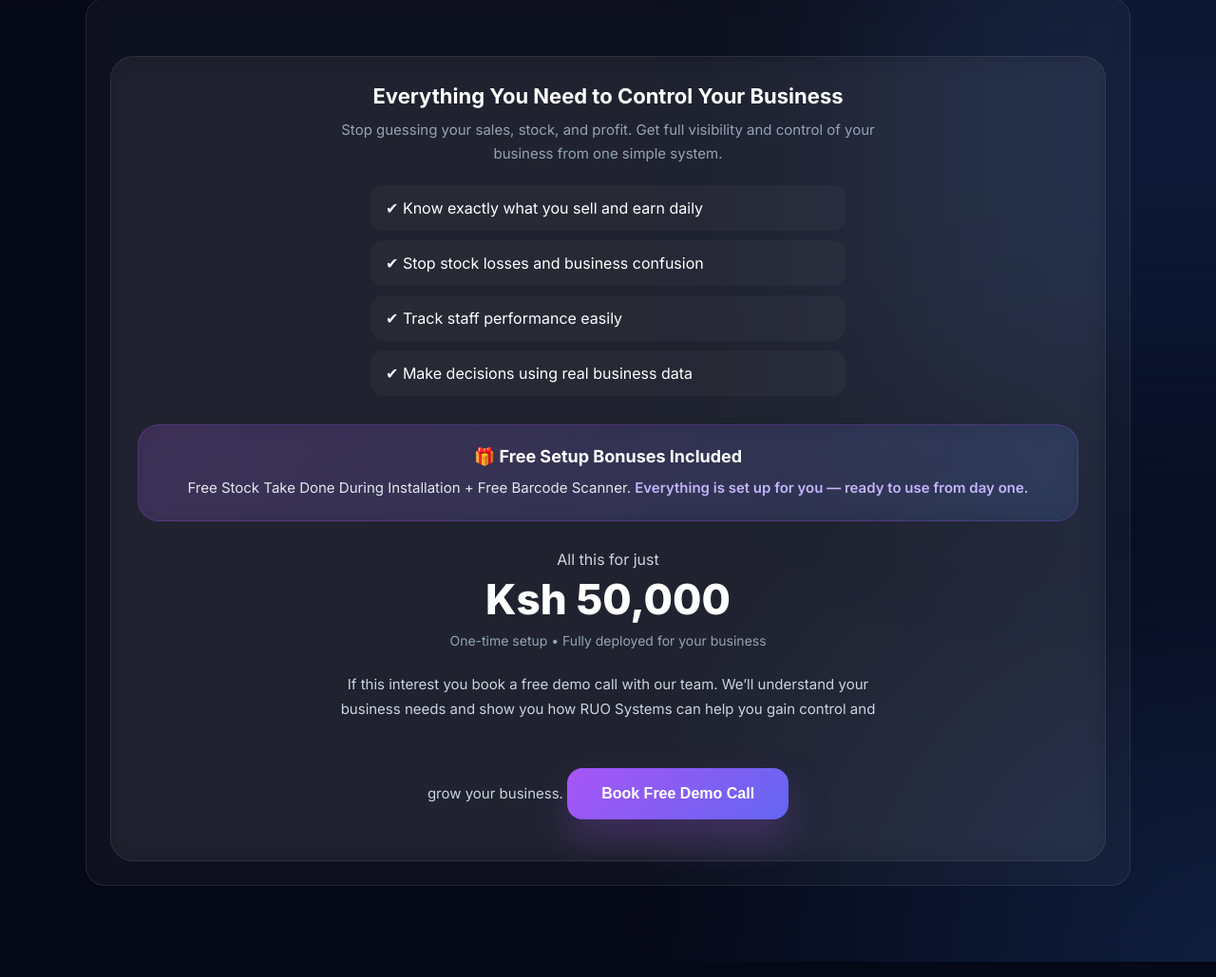
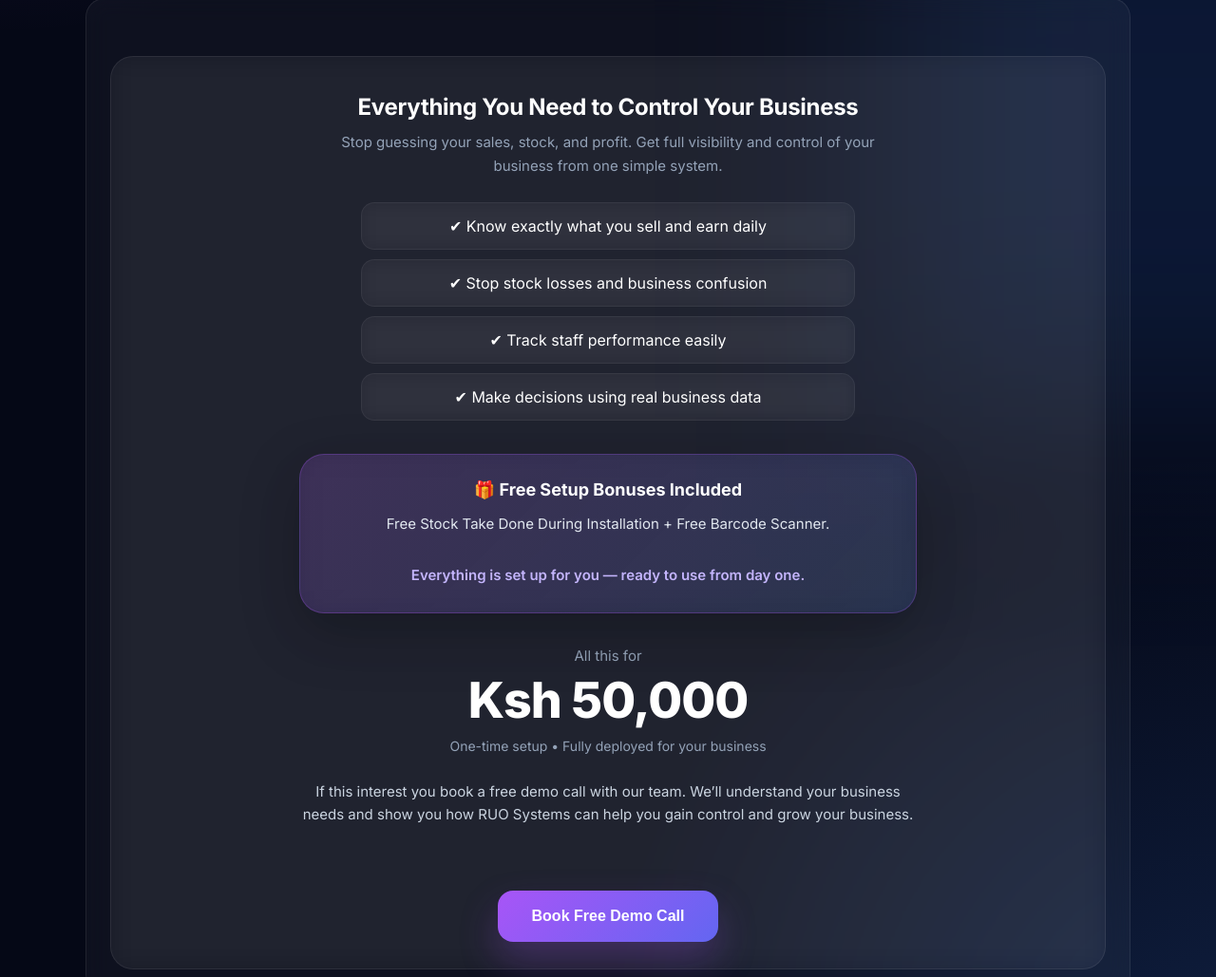
Before and after one commit to ruo-edwin/pos-main-landingpage, a website: page index.html in a window 1280 px wide. Shown: the part 611-1640 px from the top of the page at 95% size. Drawn offline with Linux system fonts and the light colour scheme.

Commit message:
update 7

```diff
--- a/index.html
+++ b/index.html
@@ -521,53 +521,112 @@ text-align:center;
 ">
 
 <!-- HEADER -->
-<h3 style="font-size:22px; margin-bottom:10px;">
+<div style="text-align:center; margin-top:10px;">
+
+<h3 style="
+font-size:24px;
+margin-bottom:10px;
+font-weight:700;
+letter-spacing:-0.3px;
+">
 Everything You Need to Control Your Business
 </h3>
 
-<p style="color:#94a3b8; font-size:15px; line-height:1.7; max-width:600px; margin:0 auto 20px;">
+<p style="
+color:#94a3b8;
+font-size:15px;
+line-height:1.7;
+max-width:620px;
+margin:0 auto 25px;
+">
 Stop guessing your sales, stock, and profit. Get full visibility and control of your business from one simple system.
 </p>
 
+</div>
+
 <!-- CORE VALUE POINTS -->
-<div style="margin-top:20px; display:grid; gap:10px; text-align:left; max-width:500px; margin-left:auto; margin-right:auto;">
+<div style="
+margin-top:20px;
+display:flex;
+flex-direction:column;
+gap:10px;
+max-width:520px;
+margin-left:auto;
+margin-right:auto;
+">
 
-<div style="background:rgba(255,255,255,0.03); padding:14px 16px; border-radius:14px;">
+<div style="
+background:rgba(255,255,255,0.03);
+padding:14px 16px;
+border-radius:14px;
+border:1px solid rgba(255,255,255,0.06);
+backdrop-filter:blur(10px);
+">
 ✔ Know exactly what you sell and earn daily
 </div>
 
-<div style="background:rgba(255,255,255,0.03); padding:14px 16px; border-radius:14px;">
+<div style="
+background:rgba(255,255,255,0.03);
+padding:14px 16px;
+border-radius:14px;
+border:1px solid rgba(255,255,255,0.06);
+backdrop-filter:blur(10px);
+">
 ✔ Stop stock losses and business confusion
 </div>
 
-<div style="background:rgba(255,255,255,0.03); padding:14px 16px; border-radius:14px;">
+<div style="
+background:rgba(255,255,255,0.03);
+padding:14px 16px;
+border-radius:14px;
+border:1px solid rgba(255,255,255,0.06);
+backdrop-filter:blur(10px);
+">
 ✔ Track staff performance easily
 </div>
 
-<div style="background:rgba(255,255,255,0.03); padding:14px 16px; border-radius:14px;">
+<div style="
+background:rgba(255,255,255,0.03);
+padding:14px 16px;
+border-radius:14px;
+border:1px solid rgba(255,255,255,0.06);
+backdrop-filter:blur(10px);
+">
 ✔ Make decisions using real business data
 </div>
 
 </div>
+
 <!-- BONUS SECTION -->
+<div style="
+margin-top:35px;
+background:linear-gradient(135deg, rgba(168,85,247,0.18), rgba(59,130,246,0.12));
+border:1px solid rgba(168,85,247,0.28);
+border-radius:26px;
+padding:26px;
+text-align:center;
+backdrop-filter:blur(16px);
+max-width:650px;
+margin-left:auto;
+margin-right:auto;
+box-shadow:0 20px 60px rgba(0,0,0,0.25);
+">
 
 <div style="
-margin-top:30px;
-background:linear-gradient(135deg, rgba(168,85,247,0.18), rgba(59,130,246,0.12));
-border:1px solid rgba(168,85,247,0.25);
-border-radius:22px;
-padding:22px;
-text-align:center;
-backdrop-filter:blur(12px);
+font-size:18px;
+font-weight:700;
+margin-bottom:12px;
 ">
-
-<div style="font-size:18px; font-weight:700; margin-bottom:10px;">
 🎁 Free Setup Bonuses Included
 </div>
 
-<div style="color:#e2e8f0; font-size:15px; line-height:1.7;">
+<div style="
+color:#e2e8f0;
+font-size:15px;
+line-height:1.8;
+">
 
-Free Stock Take Done During Installation + Free Barcode Scanner.
+Free Stock Take Done During Installation + Free Barcode Scanner.<br><br>
 
 <span style="color:#c4b5fd; font-weight:600;">
 Everything is set up for you — ready to use from day one.
@@ -578,13 +637,21 @@ Everything is set up for you — ready to use from day one.
 </div>
 
 <!-- PRICE -->
-<div style="margin-top:30px; text-align:center;">
+<div style="
+margin-top:35px;
+text-align:center;
+">
 
-<div style="color:#cbd5e1; font-size:16px;">
-All this for just
+<div style="color:#94a3b8; font-size:15px;">
+All this for
 </div>
 
-<div style="font-size:44px; font-weight:800; margin-top:5px;">
+<div style="
+font-size:52px;
+font-weight:800;
+letter-spacing:-1px;
+margin-top:6px;
+">
 Ksh 50,000
 </div>
 
@@ -595,14 +662,28 @@ One-time setup • Fully deployed for your business
 </div>
 
 <!-- CTA -->
-<div style="margin-top:25px; text-align:center;">
+<div style="
+margin-top:28px;
+text-align:center;
+">
 
-<p style="color:#cbd5e1; font-size:15px; margin-bottom:15px; max-width:600px; margin-left:auto; margin-right:auto;">
+<p style="
+color:#cbd5e1;
+font-size:15px;
+margin-bottom:18px;
+max-width:650px;
+margin-left:auto;
+margin-right:auto;
+line-height:1.6;
+">
 If this interest you book a free demo call with our team. We’ll understand your business needs and show you how RUO Systems can help you gain control and grow your business.
+</p>
 
 <button class="cta-btn" onclick="start()">
 Book Free Demo Call
 </button>
+
+</div>
 
 </div>
 
```
